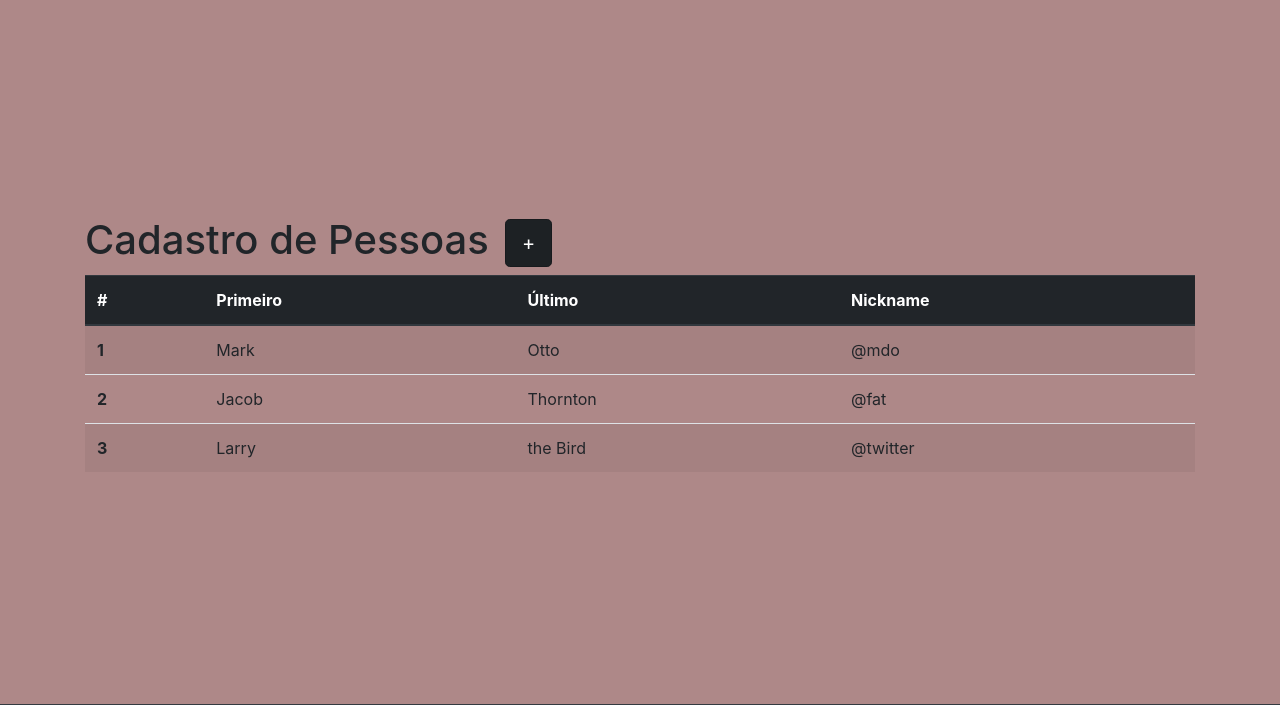
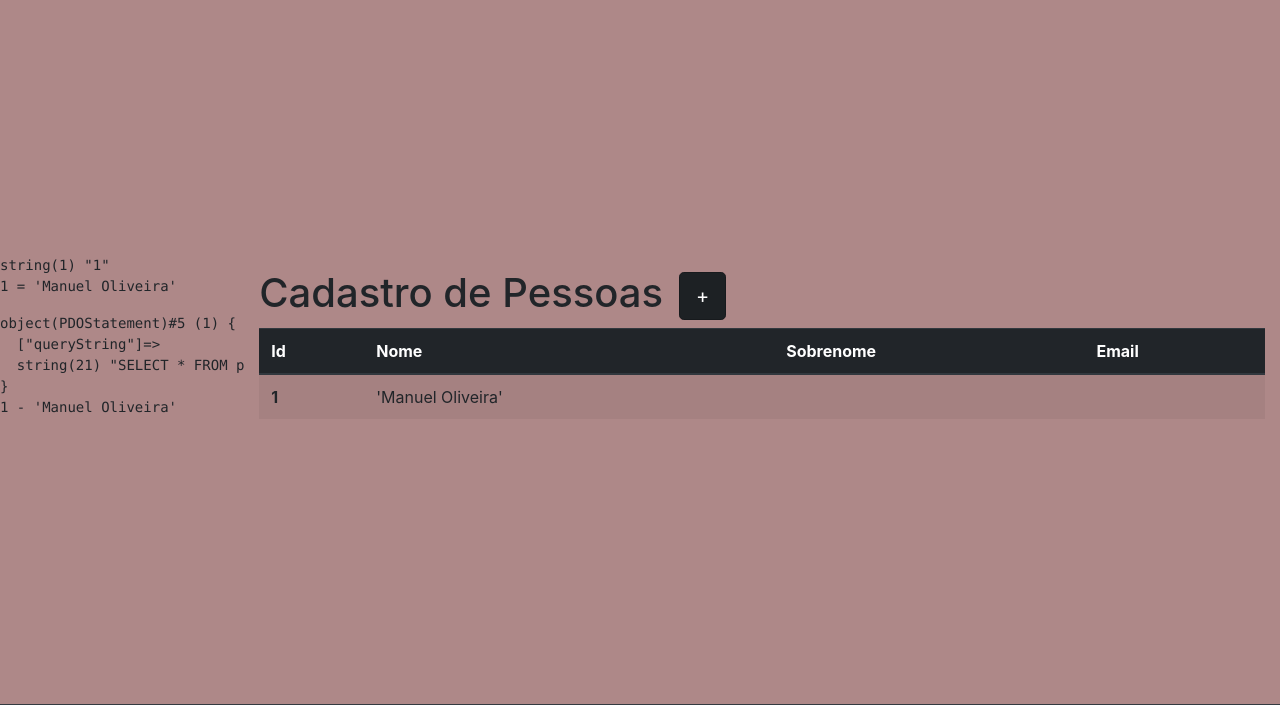
Before and after one commit to ericastro/PentaxialCRUD, a PHP site: page / in a window 1280 px wide. Shown: the part 56-761 px from the top of the page. Run offline with PHP 8.4, Linux system fonts and the light colour scheme; data that the repository does not hold is empty.

Commit message:
Update index.php
Preenchimento da tabela com os dados do Banco.

```diff
--- a/index.php
+++ b/index.php
@@ -1,3 +1,20 @@
+<?php
+	include_once 'DBMS.class.php';
+	$pessoas 	= "";
+	$error 		= "";
+	$crud 		= new CRUD();
+	$table 		= "pessoas";
+
+	try
+	{
+		$pessoas = $crud->Read($table,"","idPessoa ASC");
+	}
+	catch (Exeption $ex)
+	{
+		$error = "Ocorreu o erro : " + $ex.message();
+	}
+?>
+
 <!DOCTYPE html>
 <html lang="pt-br">
 
@@ -24,31 +41,26 @@
 				<table class="table table-striped table-hover">
 					<thead class="thead-dark">
 						<tr>
-							<th scope="col">#</th>
-							<th scope="col">Primeiro</th>
-							<th scope="col">Último</th>
-							<th scope="col">Nickname</th>
+							<th scope="col">Id</th>
+							<th scope="col">Nome</th>
+							<th scope="col">Sobrenome</th>
+							<th scope="col">Email</th>
 						</tr>
 					</thead>
 					<tbody>
-						<tr onclick="editarPessoa('1');">
-							<th scope="row">1</th>
-							<td>Mark</td>
-							<td>Otto</td>
-							<td>@mdo</td>
-						</tr>
-						<tr>
-							<th scope="row">2</th>
-							<td>Jacob</td>
-							<td>Thornton</td>
-							<td>@fat</td>
-						</tr>
-						<tr>
-							<th scope="row">3</th>
-							<td>Larry</td>
-							<td>the Bird</td>
-							<td>@twitter</td>
-						</tr>
+						<?php
+							if(is_object($pessoas))
+							{
+								foreach ($pessoas as $pessoa) {
+									echo '<tr onclick="editarPessoa(' . $pessoa->idPessoa . ')">';
+									echo '<th scope="row">' . $pessoa->idPessoa . '</th>';
+									echo '<td>' . $pessoa->nome . '</td>';
+									echo '<td>' . $pessoa->sobrenome . '</td>';
+									echo '<td>' . $pessoa->email . '</td>';
+									echo '</tr>';
+								}
+							}
+						?>
 					</tbody>
 				</table>
 			</div>
@@ -56,17 +68,17 @@
 	</div>
 	<!-- Container Principal -->
 
-	<script type="text/javascript">
-		function editarPessoa(idPessoa) {
-			alert(idPessoa);
-		}
-		$( document ).ready(function() {});
-	</script>
-
 	<footer class="fixed-bottom bg-dark footer-color">
 		<p class="text-right wh-100">Developed by Eric Castro</p>
 	</footer>
 
+	<script type="text/javascript">
+		function editarPessoa(idPessoa) {
+			var url = "update.php?id=".concat(idPessoa);
+			window.location.href = url;
+		}
+	</script>
+
 </body>
 <?php include_once 'pages/javascript.php'; ?>
 </html>
```
